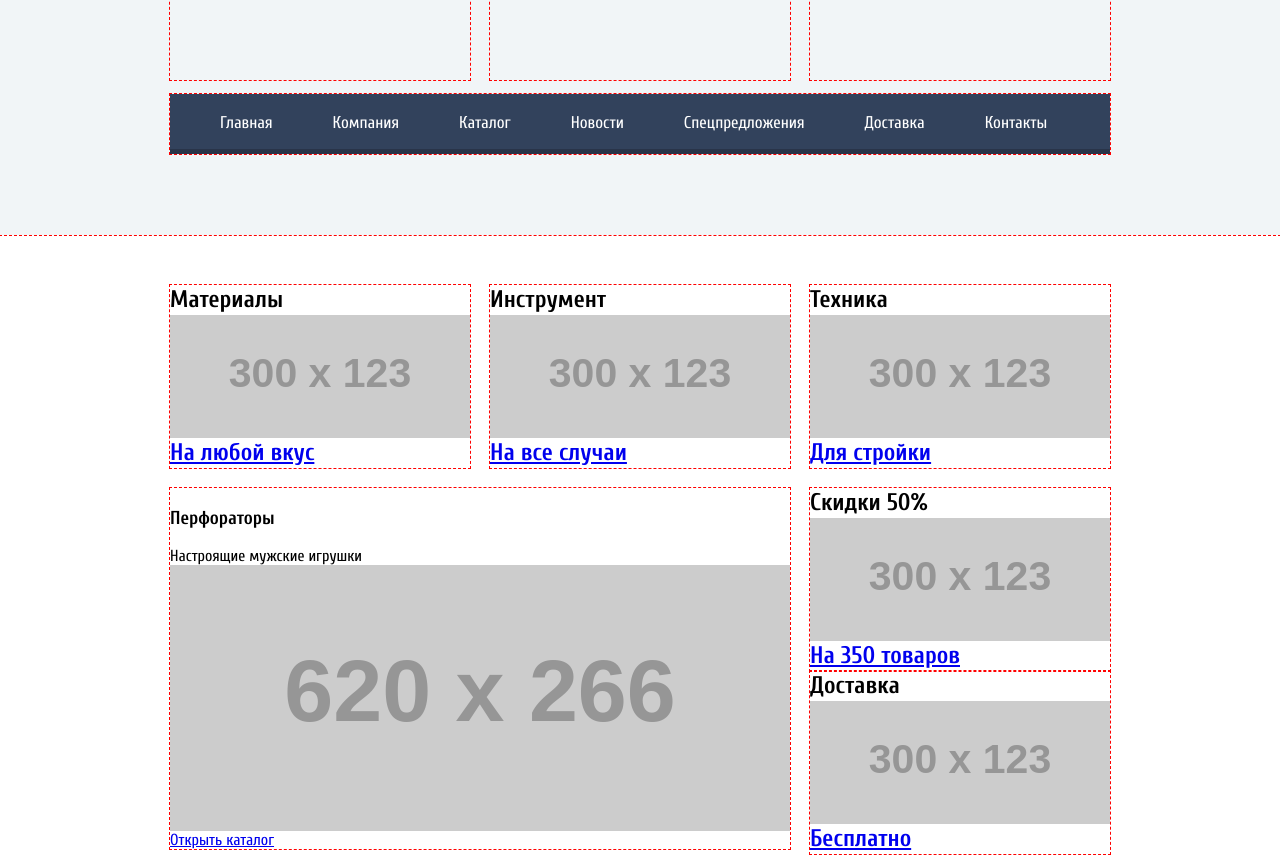
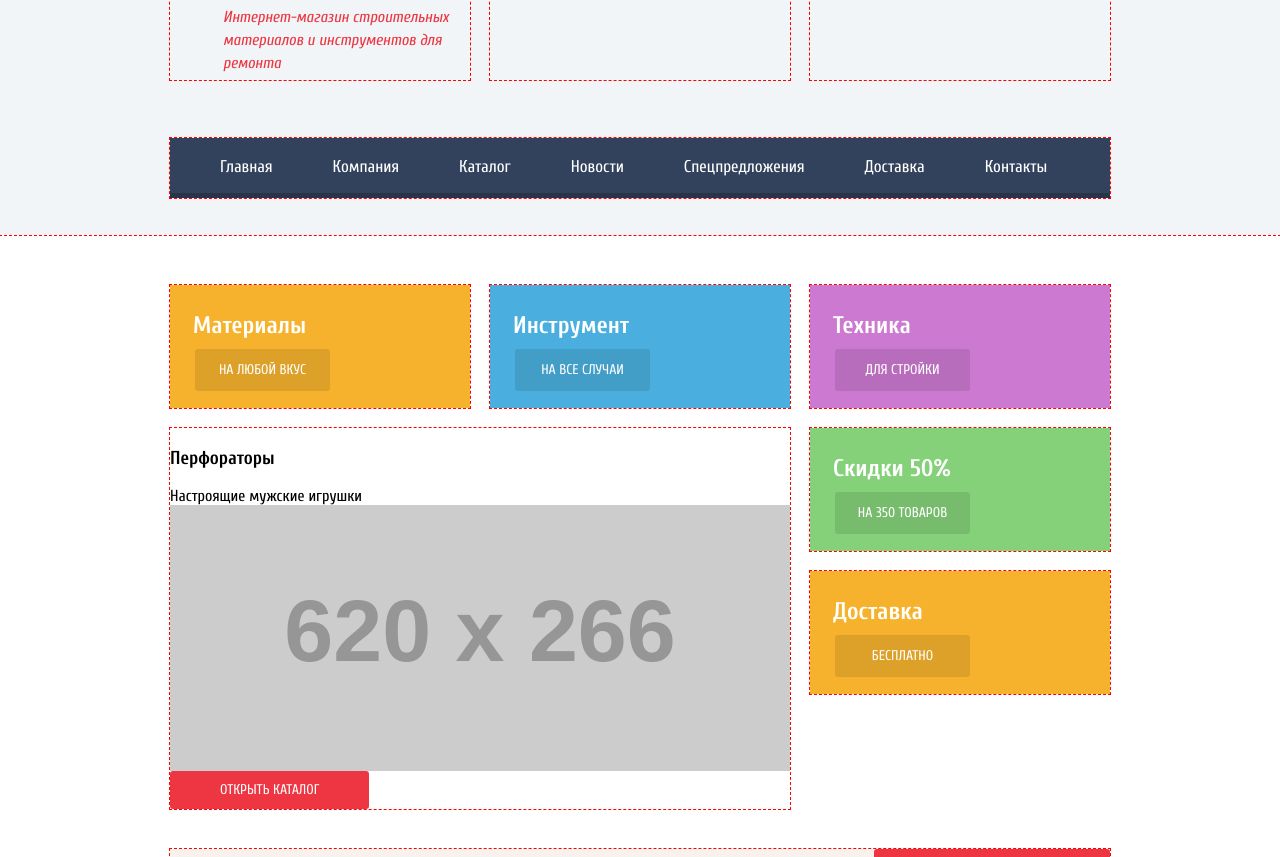
Before and after one commit to baranovRP/technomart, a plain HTML site: page index.html in a window 1280 px wide. Shown: the part 85-942 px from the top of the page. Drawn offline with Linux system fonts and the light colour scheme; placeholder pictures from the web are drawn by us.

Commit message:
# technomart: layout quick navigation;

```diff
--- a/css/style.css
+++ b/css/style.css
@@ -705,9 +705,17 @@ img {
   background-color: #518534;
 }
 
+.header-contacts {
+  margin-bottom: 44px;
+}
+
 .about-title {
-  margin-left: 0;
+  width: 247px;
+  min-height: 74px;
+  padding-top: 49px;
+  padding-left: 53px;
 
+  font-weight: 400;
   font-size: 16px;
   line-height: 23px;
   font-family: Cuprum, Arial, sans-serif;
@@ -797,20 +805,84 @@ img {
 }
 
 .quick-navigation-items {
-  margin-bottom: 20px;
-
   font-size: 0;
 }
 
 .quick-navigation-item {
   display: inline-block;
+  width: 277px;
+  min-height: 97px;
   margin-right: 20px;
+  margin-bottom: 20px;
+  padding-top: 26px;
+  padding-left: 23px;
 
   font-weight: 700;
   font-size: 24px;
   line-height: 30px;
   font-family: Cuprum, Arial, sans-serif;
   vertical-align: top;
+}
+
+.materials {
+  background-color: #f6b22d;
+}
+
+.tools {
+  background-color: #4aafde;
+}
+
+.equipment {
+  background-color: #cc79d1;
+}
+
+.sales {
+  background-color: #85d179;
+}
+
+.delivery {
+  background-color: #f6b22d;
+}
+
+.quick-navigation-item .item-title {
+  display: inline-block;
+  padding-bottom: 8px;
+
+  font-weight: 700;
+  font-size: 24px;
+  line-height: 30px;
+  font-family: Cuprum, Arial, sans-serif;
+  vertical-align: top;
+  color: #ffffff;
+}
+
+.quick-navigation-item .btn {
+  display: block;
+  width: 135px;
+  margin-left: 2px;
+  padding: 12px 0;
+
+  font-weight: 400;
+  font-size: 14px;
+  line-height: 18px;
+  font-family: Cuprum, Arial, sans-serif;
+  text-align: center;
+  color: #ffffff;
+  text-transform: uppercase;
+  text-decoration: none;
+
+  background-color: rgba(0, 0, 0, 0.1);
+  -webkit-border-radius: 3px;
+     -moz-border-radius: 3px;
+          border-radius: 3px;
+}
+
+.quick-navigation-item .btn:hover {
+  background-color: rgba(0, 0, 0, 0.2);
+}
+
+.quick-navigation-item .btn:active {
+  background-color: rgba(0, 0, 0, 0.3);
 }
 
 .quick-navigation-item:nth-child(3n) {
@@ -822,6 +894,25 @@ img {
   min-height: 266px;
 
   outline: 1px dashed red;
+}
+
+.quick-navigation-slide .btn {
+  display: inline-block;
+  padding: 10px 50px;
+
+  font-weight: 400;
+  font-size: 14px;
+  line-height: 18px;
+  font-family: Cuprum, Arial, sans-serif;
+  vertical-align: middle;
+  color: #ffffff;
+  text-transform: uppercase;
+  text-decoration: none;
+
+  background-color: #ee3643;
+  -webkit-border-radius: 3px;
+     -moz-border-radius: 3px;
+          border-radius: 3px;
 }
 
 .column-vertical {
--- a/index.html
+++ b/index.html
@@ -27,7 +27,7 @@
 
   <div class='container clearfix'>
 
-    <div class='header-contacts'>
+    <div class='header-contacts clearfix'>
       <h1 class='about-title column-3 to-left'>Интернет-магазин строительных материалов и инструментов для ремонта</h1>
       <address class='contacts-address column-3 to-left'>
         <span class='contacts-phone'><a href='tel:+7 (812) 555-05-55'>+7 (812) 555-05-55</a></span>
@@ -68,25 +68,22 @@
 
     <div class='main-quick-navigation clearfix'>
       <div class='quick-navigation-items'>
-        <div class='quick-navigation-item column-3'>
-          <span class='item-title materials'>Материалы</span>
-          <img class='img' src='http://placehold.it/300x123' width='300' height='123' alt='Материалы'>
+        <div class='quick-navigation-item materials column-3'>
+          <span class='item-title'>Материалы</span>
           <a class='btn' href='#'>На любой вкус</a>
         </div>
-        <div class='quick-navigation-item column-3'>
-          <span class='item-title tools'>Инструмент</span>
-          <img class='img' src='http://placehold.it/300x123' width='300' height='123' alt='Инструмент'>
+        <div class='quick-navigation-item tools column-3'>
+          <span class='item-title'>Инструмент</span>
           <a class='btn' href='#'>На все случаи</a>
         </div>
-        <div class='quick-navigation-item column-3'>
-          <span class='item-title equipment'>Техника</span>
-          <img class='img' src='http://placehold.it/300x123' width='300' height='123' alt='Техника'>
+        <div class='quick-navigation-item equipment column-3'>
+          <span class='item-title'>Техника</span>
           <a class='btn' href='#'>Для стройки</a>
         </div>
       </div>
 
       <div class='quick-navigation-slider to-left'>
-        <div class='quick-navigation-slide '>
+        <div class='quick-navigation-slide'>
           <h3 class='slide-title'>Перфораторы</h3>Настроящие мужские игрушки
           <img class='img' src='http://placehold.it/620x266' width='620' height='266' alt='Перфораторы '>
           <a class='btn' href='#'>Открыть каталог</a>
@@ -94,14 +91,12 @@
       </div>
       <div class='column-vertical to-right'>
         <div class='quick-navigation-items'>
-          <div class='quick-navigation-item column-3'>
+          <div class='quick-navigation-item sales column-3'>
             <span class='item-title'>Скидки 50%</span>
-            <img class='img' src='http://placehold.it/300x123' width='300' height='123' alt='Скидки 50%'>
             <a class='btn' href='#'>На 350 товаров</a>
           </div>
-          <div class='quick-navigation-item column-3'>
+          <div class='quick-navigation-item delivery column-3'>
             <span class='item-title'>Доставка</span>
-            <img class='img' src='http://placehold.it/300x123' width='300' height='123' alt='Доставка'>
             <a class='btn' href='#'>Бесплатно</a>
           </div>
         </div>
```
